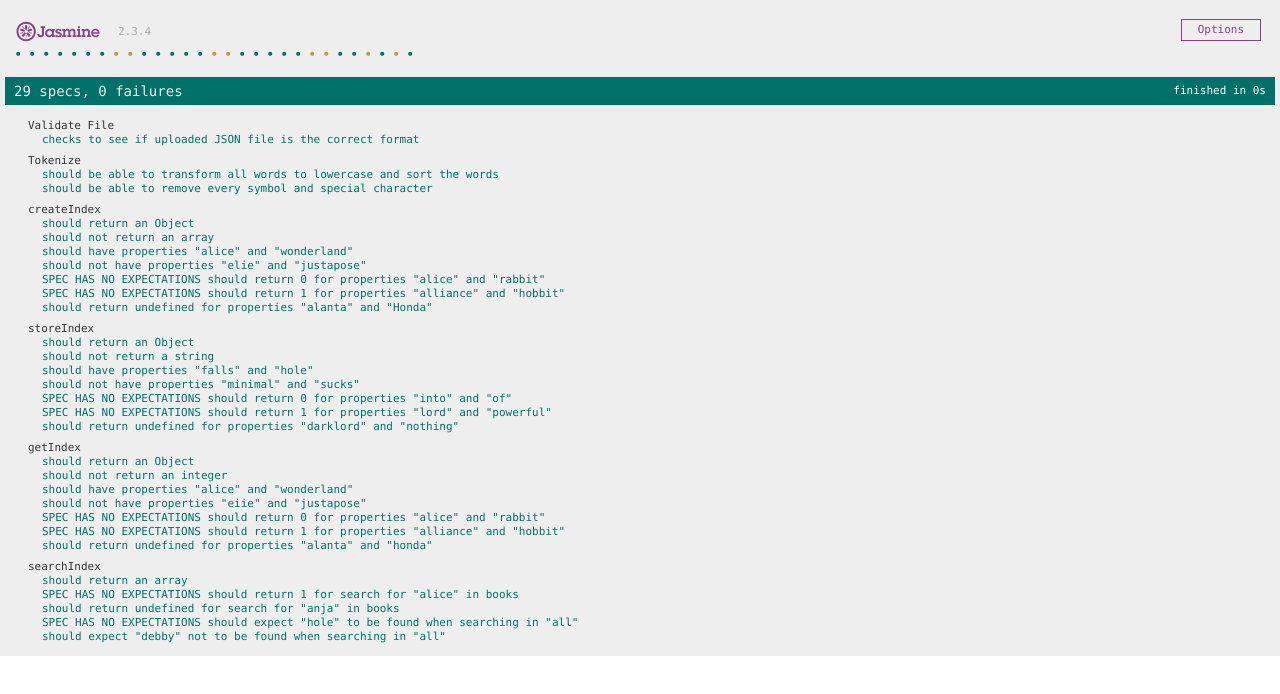
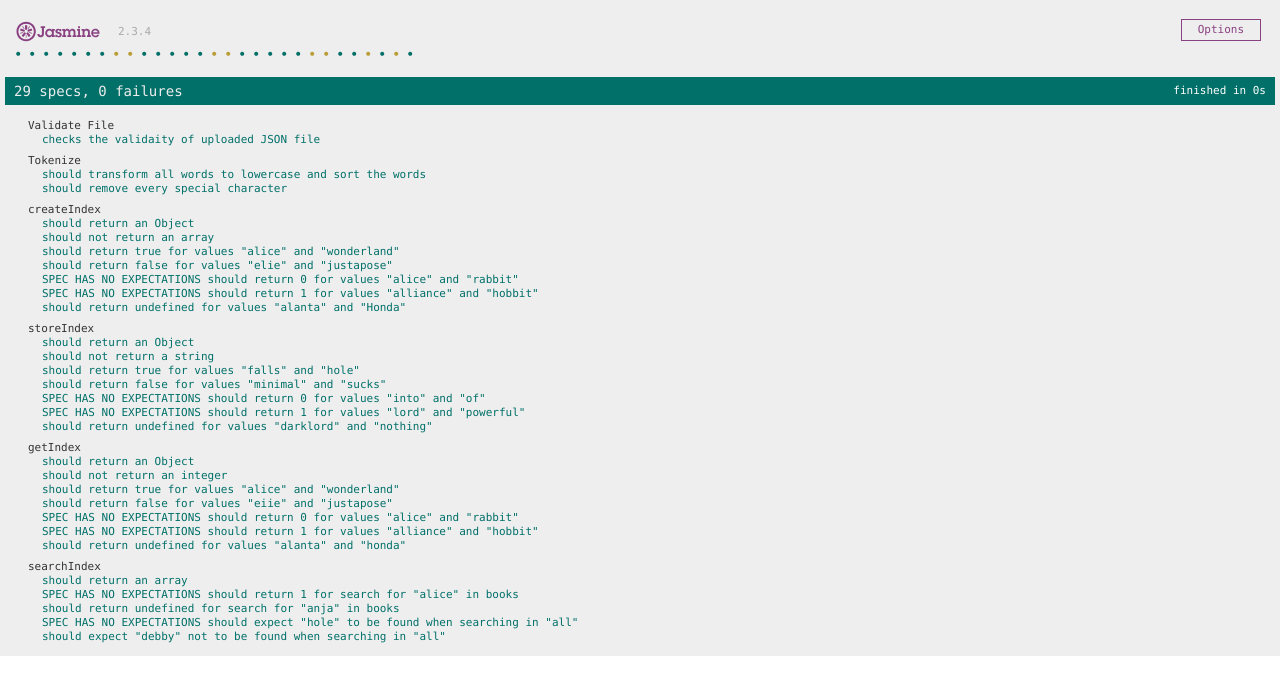
Before and after one commit to TheNachi/Inverted-Index, a website with bundled scripts: page jasmine/SpecRunner.html in a window 1280 px wide. Built offline with nearby package versions, Linux system fonts and the light colour scheme.

Commit message:
chore(InvertedIndex): fixed violations

```diff
--- a/gulpfile.js
+++ b/gulpfile.js
@@ -28,7 +28,7 @@ gulp.task('default', [
 ]);
 
 gulp.task('browserify', () =>
-  browserify('./jasmine/spec/spec.js')
+  browserify('./jasmine/spec/invertedindex.test.js')
     .bundle()
     .pipe(source('bundle.js'))
     .pipe(gulp.dest('./jasmine/testfiles'))
--- a/jasmine/testfiles/bundle.js
+++ b/jasmine/testfiles/bundle.js
@@ -59,7 +59,7 @@ const index = new InvertedIndex();
 const property = Object.prototype.hasOwnProperty;
 
 describe('Validate File', () => {
-  it('checks to see if uploaded JSON file is the correct format', () => {
+  it('checks the validaity of uploaded JSON file', () => {
     expect(InvertedIndex.validateFile(invalidContent)).toBe(false);
     expect(InvertedIndex.validateFile(invalidBook)).toBe(false);
     expect(InvertedIndex.validateFile(emptyBook)).toBe(false);
@@ -69,14 +69,18 @@ describe('Validate File', () => {
 });
 
 describe('Tokenize', () => {
-  it('should be able to transform all words to lowercase and sort the words', () => {
-    expect(InvertedIndex.tokenize(['Alice', 'In', 'Wonderland', 'What', 'is', 'she', 'Looking', 'for', 'There'])).toEqual(
-            ['alice', 'for', 'in', 'is', 'looking', 'she', 'there', 'what', 'wonderland']
+  it('should transform all words to lowercase and sort the words', () => {
+    expect(InvertedIndex.tokenize(['Alice', 'In', 'Wonderland',
+      'What', 'is', 'she', 'Looking', 'for', 'There'])).toEqual(
+      ['alice', 'for', 'in', 'is', 'looking',
+        'she', 'there', 'what', 'wonderland']
         );
   });
-  it('should be able to remove every symbol and special character', () => {
-    expect(InvertedIndex.tokenize(['Ali2ce', 'In', 'Won%de#rland', 'Wh%at', 'i@s', 'she', 'Lo%oking', 'for', 'The$re'])).toEqual(
-            ['alice', 'for', 'in', 'is', 'looking', 'she', 'there', 'what', 'wonderland']
+  it('should remove every special character', () => {
+    expect(InvertedIndex.tokenize(['Ali2ce', 'In', 'Won%de#rland',
+      'Wh%at', 'i@s', 'she', 'Lo%oking', 'for', 'The$re'])).toEqual(
+      ['alice', 'for', 'in', 'is', 'looking',
+        'she', 'there', 'what', 'wonderland']
         );
   });
 });
@@ -89,23 +93,23 @@ describe('createIndex ', () => {
   it('should not return an array', () => {
     expect(typeof createIndexObject).not.toBe('array');
   });
-  it('should have properties "alice" and "wonderland"', () => {
+  it('should return true for values "alice" and "wonderland"', () => {
     expect(property.call(createIndexObject, 'alice')).toBe(true);
     expect(property.call(createIndexObject, 'wonderland')).toBe(true);
   });
-  it('should not have properties "elie" and "justapose"', () => {
+  it('should return false for values "elie" and "justapose"', () => {
     expect(property.call(createIndexObject, 'eiie')).toBe(false);
     expect(property.call(createIndexObject, 'justapose')).toBe(false);
   });
-  it('should return 0 for properties "alice" and "rabbit"', () => {
+  it('should return 0 for values "alice" and "rabbit"', () => {
     expect(createIndexObject.alice).toBe[0];
     expect(createIndexObject.rabbit).toBe[0];
   });
-  it('should return 1 for properties "alliance" and "hobbit"', () => {
+  it('should return 1 for values "alliance" and "hobbit"', () => {
     expect(createIndexObject.alliance).toBe[1];
     expect(createIndexObject.hobbit).toBe[1];
   });
-  it('should return undefined for properties "alanta" and "Honda"', () => {
+  it('should return undefined for values "alanta" and "Honda"', () => {
     expect(createIndexObject.alanta).toBe(undefined);
     expect(createIndexObject.Honda).toBe(undefined);
   });
@@ -161,23 +165,23 @@ describe('storeIndex', () => {
   it('should not return a string', () => {
     expect(typeof search).not.toBe('string');
   });
-  it('should have properties "falls" and "hole"', () => {
+  it('should return true for values "falls" and "hole"', () => {
     expect(property.call(search, 'falls')).toBe(true);
     expect(property.call(search, 'hole')).toBe(true);
   });
-  it('should not have properties "minimal" and "sucks"', () => {
+  it('should return false for values "minimal" and "sucks"', () => {
     expect(property.call(search, 'minimal')).toBe(false);
     expect(property.call(search, 'sucks')).toBe(false);
   });
-  it('should return 0 for properties "into" and "of"', () => {
+  it('should return 0 for values "into" and "of"', () => {
     expect(search.into).toBe[0];
     expect(search.of).toBe[0];
   });
-  it('should return 1 for properties "lord" and "powerful"', () => {
+  it('should return 1 for values "lord" and "powerful"', () => {
     expect(search.lord).toBe[1];
     expect(search.powerful).toBe[1];
   });
-  it('should return undefined for properties "darklord" and "nothing"', () => {
+  it('should return undefined for values "darklord" and "nothing"', () => {
     expect(search.darklord).toBe(undefined);
     expect(search.nothing).toBe(undefined);
   });
@@ -191,23 +195,23 @@ describe('getIndex', () => {
   it('should not return an integer', () => {
     expect(typeof get).not.toBe('integer');
   });
-  it('should have properties "alice" and "wonderland"', () => {
+  it('should return true for values "alice" and "wonderland"', () => {
     expect(property.call(get, 'alice')).toBe(true);
     expect(property.call(get, 'wonderland')).toBe(true);
   });
-  it('should not have properties "eiie" and "justapose"', () => {
+  it('should return false for values "eiie" and "justapose"', () => {
     expect(property.call(get, 'eiie')).toBe(false);
     expect(property.call(get, 'justapose')).toBe(false);
   });
-  it('should return 0 for properties "alice" and "rabbit"', () => {
+  it('should return 0 for values "alice" and "rabbit"', () => {
     expect(get.alice).toBe[0];
     expect(get.rabbit).toBe[0];
   });
-  it('should return 1 for properties "alliance" and "hobbit"', () => {
+  it('should return 1 for values "alliance" and "hobbit"', () => {
     expect(get.alliance).toBe[1];
     expect(get.hobbit).toBe[1];
   });
-  it('should return undefined for properties "alanta" and "honda"', () => {
+  it('should return undefined for values "alanta" and "honda"', () => {
     expect(get.alanta).toBe(undefined);
     expect(get.Honda).toBe(undefined);
   });
```
Also changed, not shown: dist/spec.html.
